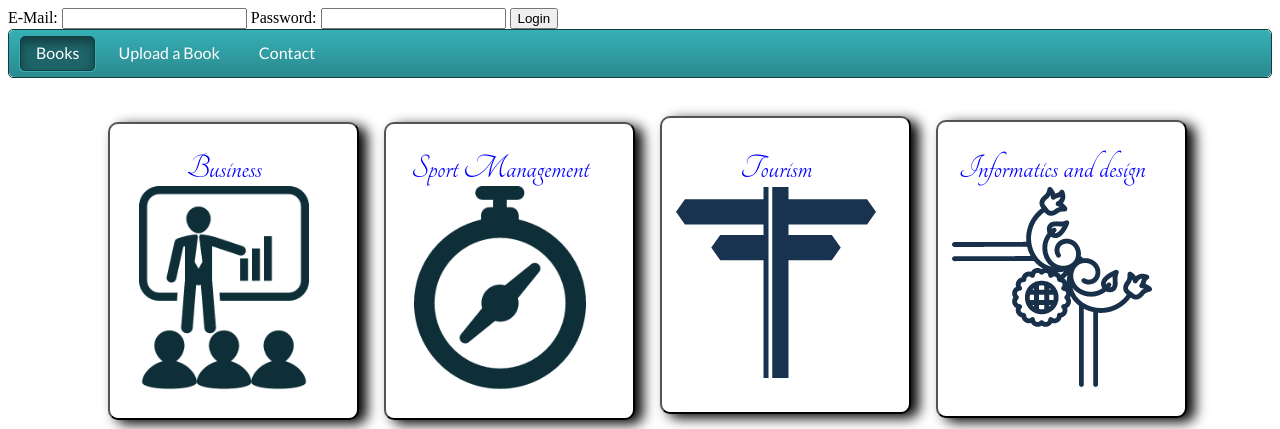
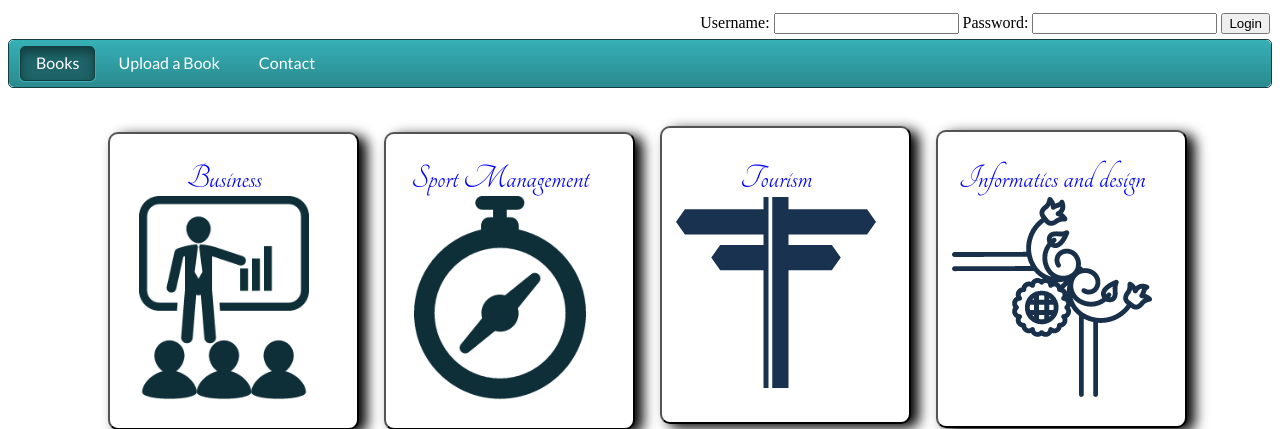
Before and after one commit to Thulebona/Used-books, a PHP site: page /categories.php in a window 1280 px wide. Shown: the top 429 px of the page. Run offline with PHP 8.4, Linux system fonts and the light colour scheme.

Commit message:
build user login. Works. does not use password

```diff
--- /dev/null
+++ b/Css/loginBar.css
@@ -0,0 +1,35 @@
+#loginDiv
+{
+	width: 100%;
+	/*background-color: #ff0000;*/
+	overflow: hidden;
+}
+
+#innerLoginDiv
+{
+	float: right;
+	   padding-top: 5px;
+    padding-right: 2px;
+    padding-bottom: 5px;
+    padding-left: 2px;
+}
+
+#buttonLogout
+{
+
+}
+
+#usernameInput
+{
+
+}
+
+#passwordInput
+{
+
+}
+
+#buttonLogin
+{
+
+}
--- a/categories.php
+++ b/categories.php
@@ -1,14 +1,17 @@
 <?php
-	require 'navbar.php';
+	session_start();
+	require 'header.php';
+	error_log('categories being built');
 ?>
 
 <!DOCTYPE html>
 <html>
 <head>
 	<title>Category</title>
-	<link rel="stylesheet" type="text/css" href="Css/category.css">
+	<link rel="stylesheet" type="text/css" href="css/category.css">
 	 <link rel="stylesheet" type="text/css" href="http://fonts.googleapis.com/css?family=Tangerine">
-	  <link rel="stylesheet" type="text/css" href="Css/navBar.css">
+	  <link rel="stylesheet" type="text/css" href="css/navBar.css">
+	  <link rel="stylesheet" type="text/css" href="css/loginBar.css">
 </head>
 <body>
 
--- /dev/null
+++ b/header.php
@@ -0,0 +1,60 @@
+<?php
+
+function genHeader()
+{
+	genUserBar();
+	genNavBar();
+}
+
+function genUserBar()
+{
+	if(loggedIn())
+	{
+	?>
+
+
+		<!--including script here bad? where should we then?-->
+		<script src="js/user.js"></script>
+			<div id = "loginDiv">
+				<div id = "innerLoginDiv">
+					Welcome <?php echo getLoggedInUsername() ?>!
+					<button id = 'buttonLogout' onclick = "logout()"> Logout </button>
+				</div>
+			</div>
+	<?php
+	}
+	else
+	{
+		?>
+			<!--including script here bad? where should we then?-->
+			<script src="js/user.js"></script>
+			<!--TODO: build css file for this-->
+			<div id = "loginDiv">
+				<div id = "innerLoginDiv">
+					Username:
+					<input id = 'usernameInput' type='text' maxlength='30' value=''/>
+					Password:
+					<input id = 'passwordInput' type='password' maxlength='30' value=''/>
+					<button id = 'buttonLogin' onclick='login()'>  Login </button>
+				</div>
+			</div>
+		<?php
+	}
+}
+
+function genNavBar()
+{
+	?>
+	<div id='cssmenu'>
+    	<ul>
+       		<li class='active'><a href='categories.php'><span>Books</span></a></li>
+       		<li><a href='#'><span>Upload a Book</span></a></li>
+       		<li class='last'><a href='#'><span>Contact</span></a></li>
+   	 	</ul>
+	</div>
+
+	<?php
+}
+
+require 'userFunctions.php'
+?>
--- a/js/user.js
+++ b/js/user.js
@@ -2,41 +2,75 @@
 
 function login()
 {
-/*
-
-//todo: get this working
 	//get data
 	var username = document.getElementById('usernameInput').value;
 	var password = document.getElementById('passwordInput').value;
 
+  if(!username || username == "")
+  {
+      alert("Invalid username");
+      return;
+  }
+  if(!password || password == "")
+  {
+      alert("Invalid password");
+      return;
+  }
+
+
 	var request = new XMLHttpRequest();
     request.open('POST', 'user.php', true);
 
-	request.setRequestHeader("Content-type", "application/x-www-form-urlencoded")
-    request.setRequestHeader("username", username);
-    request.setRequestHeader("password", password);
+	request.setRequestHeader('Content-type', 'application/x-www-form-urlencoded');
+    request.send('action=login&username=' + username + '&password=' + password);
 
-    request.send();
-
+    request.onload = function (e)
+    {
        if (request.status === 200)
       {
-    	*/
         //modify site user bar
-      	document.getElementById("loginDiv").innerHTML = "<button id = 'buttonLogout'> Logout </button>";
+        document.getElementById("loginDiv").innerHTML =
+        "<div id = 'innerLoginDiv'>"+
+          "Welcome " + username + "! " +
+          "<button id = 'buttonLogout'> Logout </button>" +
+        "</div>";
+        document.getElementById("buttonLogout").addEventListener("click", logout);
+      }
+      else
+      {
+        alert("Login failed");
+      }
+  };
 
-      	document.getElementById("buttonLogout").addEventListener("click", logout);
-      	/*
-    }*/
+
 }
 
 function logout()
 {
+	var request = new XMLHttpRequest();
+  request.open('POST', 'user.php', true);
+
+	request.setRequestHeader("Content-type", "application/x-www-form-urlencoded");
+  request.send('action=logout');
+
+  request.onload = function (e)
+  {
+    if (request.status === 200)
+    {
         document.getElementById("loginDiv").innerHTML =
+        "<div id = 'innerLoginDiv'>"+
           "E-Mail:"+
           "<input id = 'usernameInput' type='text' maxlength='30' value=''/>"+
           "Password:"+
           "<input id = 'passwordInput' type='password' maxlength='30' value=''/>"+
-			"<button id = 'buttonLogin'>  Login </button>";
+          "<button id = 'buttonLogin'>  Login </button>"+
+        "</div>";
 
         document.getElementById("buttonLogin").addEventListener("click", login);
     }
+    else
+    {
+        alert("Logout failed");
+    }
+  };
+}
--- a/navbar.php
+++ /dev/null
@@ -1,43 +0,0 @@
-<?php
-
-require 'user.php';
-
-function genHeader()
-{
-	genUserBar();
-	genNavBar();
-}
-
-function genUserBar()
-{
-	?>
-		<!--including script here bad? where should we then?-->
-		<script src="js/user.js"></script>
-
-		<!--TODO: build css file for this-->
-		<div id = "loginDiv">
-			E-Mail:
-			<input id = 'usernameInput' type='text' maxlength='30' value=''/>
-			Password:
-			<input id = 'passwordInput' type='password' maxlength='30' value=''/>
-			<button id = 'buttonLogin' onclick='login()'>  Login </button>
-		</div>
-
-	<?php
-}
-
-function genNavBar()
-{
-	?>
-	<div id='cssmenu'>
-    	<ul>
-       		<li class='active'><a href='categories.php'><span>Books</span></a></li>
-       		<li><a href='#'><span>Upload a Book</span></a></li>
-       		<li class='last'><a href='#'><span>Contact</span></a></li>
-   	 	</ul>
-	</div>
-
-	<?php
-}
-
-?>
--- a/user.php
+++ b/user.php
@@ -1,38 +1,38 @@
-
-
 <?php
 
+	session_start();
+
+	require 'userFunctions.php';
+
 	/*Responsible for updating user login session*/
+	error_log('checking action', 0);
+	if(isset($_POST['action']))
+	{
+		error_log('Action set', 0);
+		if($_POST['action'] == 'login')
+		{
+			error_log('Action is login', 0);
+			error_log('username: '.$_POST['username'], 0);
+			error_log('password: '.$_POST['password'], 0);
 
-	if(isset($_POST['login']))
+			if(login($_POST['username'], $_POST['password']))
 			{
-		$loginPost = $_POST['login'];
-		login($loginPost['username'], $loginPost['password']);
+				http_response_code(200);
 			}
-	else if(isset($_POST['logout']))
+			else
 			{
-		logout();
+				http_response_code(400);
 			}
 
-	function login($username, $password)
+		}
+		else if($_POST['action'] == 'logout')
 		{
-		//create session
+			error_log('Action  is logout', 0);
+			logout();
+			http_response_code(200);
 		}
-
-	function loggedIn()
-	{
-		//return username or bool?
+		else http_response_code(400);
 	}
 
 
-	function logout()
-	{
-		//logout based on session data
-	}
-
-	function getBooks()
-	{
-		//get books based on session data
-	}
-
 ?>
--- /dev/null
+++ b/userFunctions.php
@@ -0,0 +1,54 @@
+<?php
+
+	function login($username, $password)
+	{
+		require 'connector.php';
+
+		$result = mysqli_query($con,'SELECT * FROM client WHERE username="'.$username.'"');
+
+		if($result->num_rows > 0)
+		{
+			$_SESSION["username"] = $username;
+			error_log('Username session var added. Logged in.', 0);
+			return true;
+		}
+		else
+		{
+			error_log('Username not registered.', 0);
+			return false;
+		}
+		//create session
+
+	}
+
+	function logout()
+	{
+		// remove session variables
+		session_unset();
+
+		// destroy the session
+		session_destroy();
+
+		error_log('Logged out.', 0);
+	}
+
+	function loggedIn()
+	{
+		return isset($_SESSION['username']);
+	}
+
+	function getLoggedInUsername()
+	{
+		if (isset($_SESSION['username']))
+		{
+			return $_SESSION['username'];
+		}
+		else return false;
+	}
+
+	function getBooks()
+	{
+		//get books based on session data
+	}
+
+?>
```
Also changed, not shown: Index.php (+4 -4 lines). Lines whose indentation alone changed are shown as unchanged.
